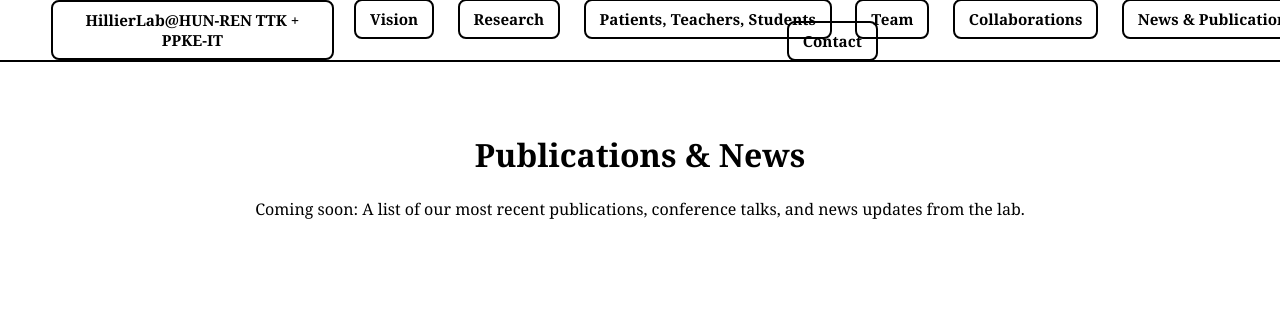
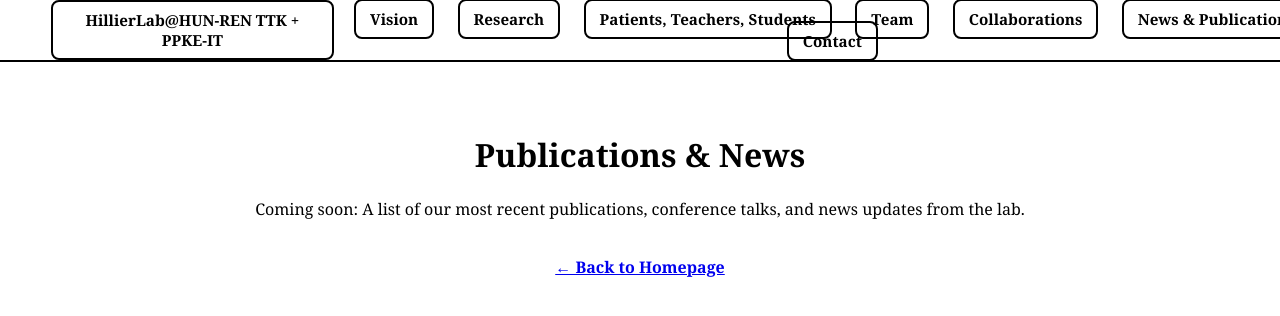
Before and after one commit to dzsano/rottenbillerdavid.github.io, a Jekyll site: the page built from publications.html, in a window 1280 px wide. Shown: the top 316 px of the page. Built offline with Jekyll 4.4.1, drawn with Linux system fonts in a browser that asks for light colours.

Commit message:
Update publications.html

```diff
--- a/publications.html
+++ b/publications.html
@@ -6,3 +6,5 @@ title: Publications & News
 <p>
   Coming soon: A list of our most recent publications, conference talks, and news updates from the lab.
 </p>
+
+<a href="/index.html" style="display:inline-block;margin-top:20px;font-weight:bold;">← Back to Homepage</a>
```
